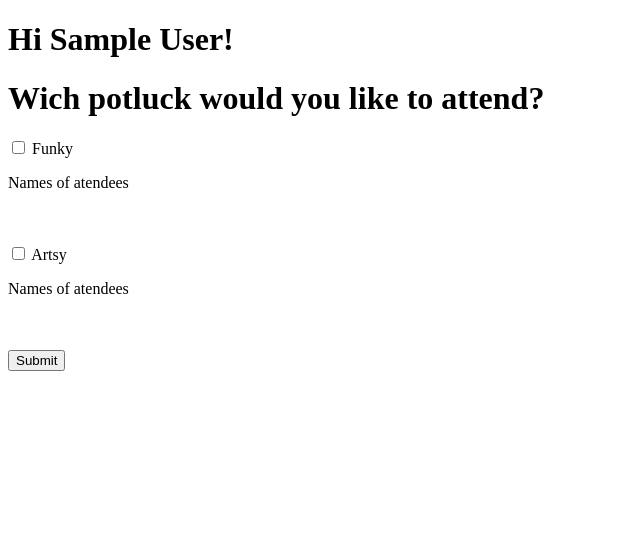
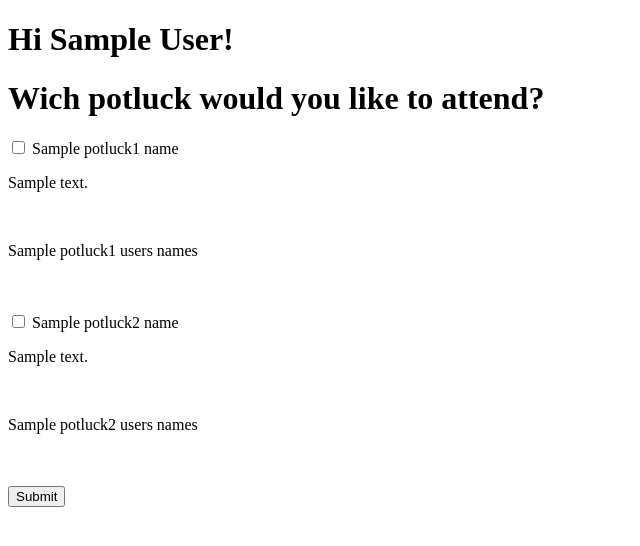
Before and after one commit to smarble/potluck_planner, a Flask app: template templates/choosePotluck.html in a window 1280 px wide. Shown: the top 546 px of the page, without its empty margins (0-640 px from the left). Run offline with Flask 2, Linux system fonts and the light colour scheme; the template is opened without the code that fills it: most values are stand-ins (such as "Sample title", 1, 10 or a date in 2020).

Commit message:
one potluck users name list is working but the other is not

```diff
--- a/model.py
+++ b/model.py
@@ -1,7 +1,5 @@
 """Models and database functions for potluck_planner database."""
 from flask_sqlalchemy import SQLAlchemy, Model
-# not using correlation?
-# import correlation
 from collections import defaultdict
 
 # This is the connection to the PostgreSQL database; we're getting this through
--- a/server.py
+++ b/server.py
@@ -35,7 +35,7 @@ def say_hello():
 
 @app.route('/greet')
 def greet_person():
-    """Greet user by first and last name."""
+    """Greet user by first and last name. Query database to populate potluck names for choice buttons"""
 
     userFname = request.args.get("fname")
     userLname = request.args.get("lname")
@@ -44,10 +44,57 @@ def greet_person():
     db.session.add(new_user)
     db.session.commit()
 
+    #returns an object with potluck_id#1
+    potluck1 = Potluck.query.filter(Potluck.potluck_id=='1').one()
+    #returns the name of potluck #1
+    potluck1_name = potluck1.potluck_name
+    potluck1_address = potluck1.address
+
+    #returns the users attribute of potluck1
+    potluck1_users = potluck1.users
+
+    names = []
+    for i in potluck1_users:
+        names.append(i.fname)
+        names.append(", ")
+        names.append(i.lname)
+
+    potluck1_users_names = names
+    # potluck1_users_names = "".join(names) + "."
+
+    #returns an object with potluck_id#2
+    potluck2 = Potluck.query.filter(Potluck.potluck_id=='2').one()
+    #returns the name of potluck #2
+    potluck2_name = potluck2.potluck_name
+    potluck2_address = potluck2.address
+
+    #returns the users attribute of potluck2
+    potluck2_users = potluck2.users
+
+    # as a list comprehension: names = [i.fname for i in potluck2_users]
+    names = []
+    for i in potluck2_users:
+        names.append(i.fname)
+        names.append(", ")
+        names.append(i.lname)
+
+    # potluck2_users_names = names
+    potluck2_users_names = "".join(names) + "."
+
+
+
+
 
     return render_template("choosePotluck.html",
                            personFname=userFname,
-                           personLname=userLname)
+                           personLname=userLname,
+                           potluck1_name = potluck1_name,
+                           potluck2_name = potluck2_name,
+                           potluck1_address = potluck1_address,
+                           potluck2_address = potluck2_address,
+                           potluck1_users_names = potluck1_users_names,
+                           potluck2_users_names = potluck2_users_names
+                           )
 
 
 @app.route('/choosePotluck')
@@ -58,26 +105,41 @@ def choose_potluck_form():
 
 
     if play_game == "1":
-        #dishes associated with potluck #1
-        potluck1Dishes = Dish.query.filter(Potluck.potluck_id==1).all()
 
-        # Same as below, but literal: dish_names = [item.dish_name for item in potluck1Dishes]
-        dish_names = []
-        for item in potluck1Dishes:
-            dish_names.append(item.dish_name)
+        #returns an object with potluck_id#1
+        potluck1 = Potluck.query.filter(Potluck.potluck_id=='1').one()
 
-        return render_template("firstChoice.html", potluck1Dishes=potluck1Dishes, dish_names=dish_names)
+        #returns the name of potluck #1
+        potluck1_name = potluck1.potluck_name
+
+        #returns a list of objects: dishes associated with potluck1
+        potluck1Dishes = potluck1.dishes
+
+        #as a list comprehension: names = [i.dish_name for i in potluck1Dishes]
+        names = []
+        for i in potluck1Dishes:
+           names.append(i.dish_name)
+
+        dish_names = ", ".join(names) + "."
+
+        return render_template("firstChoice.html", potluck1_name = potluck1_name, potluck1Dishes=potluck1Dishes, dish_names=dish_names)
 
     elif play_game == "2":
 
-        potluck2Dishes = Dish.query.filter(Dish.potlucks.any(potluck_id=2)).all()
-        # Same as below, but literal: dish_names = [item.dish_name for item in potluck1Dishes]
-        dish_names = []
-        for item in potluck2Dishes:
-            dish_names.append(item.dish_name)
+        potluck2 = Potluck.query.filter(Potluck.potluck_id=='2').one()
 
-        potluck2Dishes = PotluckDish.query.filter(PotluckDish.potluck_id == 2).all()
-        return render_template("secondChoice.html", potluck2Dishes=potluck2Dishes, dish_names=dish_names)
+        potluck2_name = potluck2.potluck_name
+
+        potluck2Dishes = potluck2.dishes
+
+        #as a list comprehension: names = [i.dish_name for i in potluck1Dishes]
+        names = []
+        for i in potluck2Dishes:
+           names.append(i.dish_name)
+
+        dish_names = ", ".join(names) + "."
+
+        return render_template("secondChoice.html", potluck2_name = potluck2_name, potluck2Dishes=potluck2Dishes, dish_names=dish_names)
 
 
 
--- a/templates/choosePotluck.html
+++ b/templates/choosePotluck.html
@@ -19,11 +19,13 @@
 
     <form action="/choosePotluck">
       <input type="checkbox" id="checkbox1" name="play" value="1">
-      <label for="checkbox1"> Funky</label><br>
-      <p>Names of atendees</p><br><br>
+      <label for="checkbox1">{{ potluck1_name }}</label><br>
+      <p>{{potluck1_address}}</p><br>
+      <p>{{potluck1_users_names}}</p><br><br>
       <input type="checkbox" id="checkbox2" name="play" value="2">
-      <label for="checkbox2"> Artsy</label><br>
-      <p>Names of atendees</p><br><br>
+      <label for="checkbox2">{{ potluck2_name }}</label><br>
+      <p>{{potluck1_address}}</p><br>
+      <p>{{potluck2_users_names}}</p><br><br>
 
       <input type="submit" value="Submit">
     </form>
--- a/templates/extra.html
+++ b/templates/extra.html
@@ -1,7 +1,7 @@
 <!DOCTYPE html>
 <html>
 <head>
-  <title>A Madlib</title>
+  <title>Extra Code</title>
 </head>
 <body>
 
@@ -16,7 +16,7 @@ totally {{ adjective }} way.
 
 
 
-#from server.py
+#from server.py last madlib page that renders the final results of user's word choices.
 
 
 @app.route('/madlib')
--- a/templates/firstChoice.html
+++ b/templates/firstChoice.html
@@ -1,12 +1,12 @@
 <!doctype html>
 <html>
 <head>
-  <title>Madlibs!</title>
+  <title>firstChoice</title>
 </head>
 <body>
-<h1>People are bringing these dishes:</h1>
+<h1>People are bringing these dishes to {{ potluck1_name }}:</h1>
 <p>{{ dish_names }}</p>
-<p>{{ potluck1Dishes }}</p>
+<!-- <p>{{ potluck1Dishes }}</p> -->
 <br>
 <h1>What dish will you bring?</h1>
 <form action="/madlib">
--- a/templates/secondChoice.html
+++ b/templates/secondChoice.html
@@ -4,9 +4,9 @@
   <title>secondChoice</title>
 </head>
 <body>
-  <h1>People are bringing these dishes:</h1>
+  <h1>People are bringing these dishes to {{ potluck2_name }}:</h1>
   <p>{{ dish_names }}</p>
-  <p>{{ potluck2Dishes }}</p>
+  <!-- <p>{{ potluck2Dishes }}</p> -->
   <br>
   <h1>What dish will you bring?</h1>
   <form action="/madlib">
```
Also changed, not shown: seed.py (+23 -0 lines).
